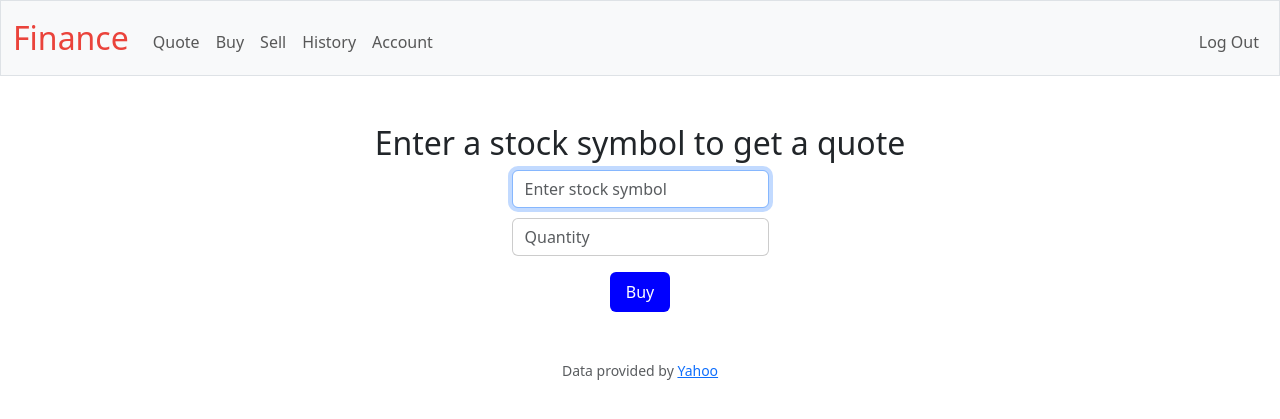
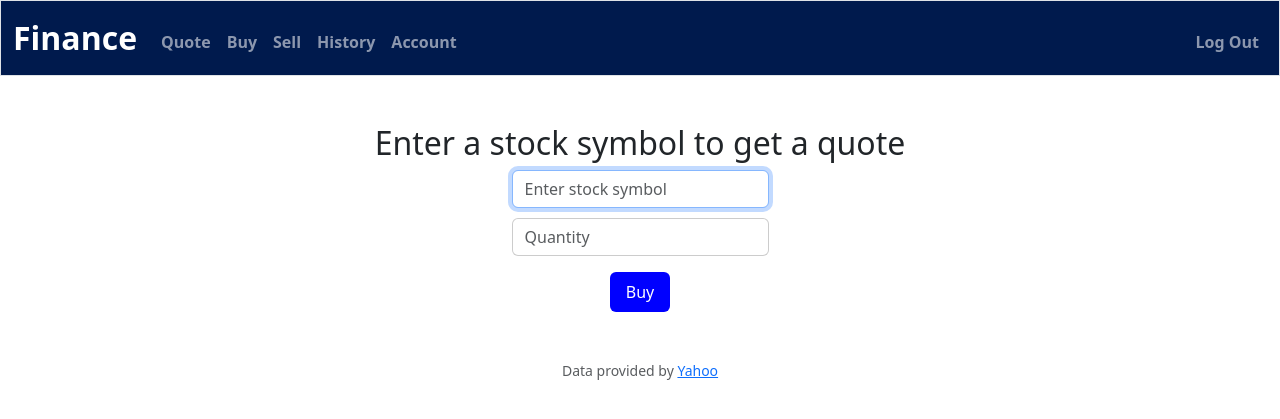
Before and after one commit to CharlieIb/Finance, a Flask app: page /buy in a window 1280 px wide. Shown: the top 419 px of the page. Run offline with Flask 3, Linux system fonts and the light colour scheme; a user stored in the database is signed in.

Commit message:
styling(layout) changed navbar colour to suitable navy

```diff
--- a/app/static/style.css
+++ b/app/static/style.css
@@ -3,11 +3,19 @@ nav .navbar-brand
 {
     font-size: xx-large;
 }
-
+.navbar-dark .navbar-nav .nav-link {
+    font-weight: bold;
+}
+.navbar-dark .navbar-brand {
+    font-weight: bold;
+}
 /* Colors for brand */
-nav .navbar-brand .red
+nav .navbar-brand .white
 {
-    color: #ea433b;
+    color: #ffffff;
+}
+.navbar-dark {
+    background-color: #001a4d !important;
 }
 
 
--- a/app/templates/layout.html
+++ b/app/templates/layout.html
@@ -1,54 +1,75 @@
 <!DOCTYPE html>
-
 <html lang="en">
-
     <head>
-
         <meta charset="utf-8">
         <meta name="viewport" content="initial-scale=1, width=device-width">
-
-        <!-- http://getbootstrap.com/docs/5.3/ -->
-        <link href="https://cdn.jsdelivr.net/npm/bootstrap@5.3.3/dist/css/bootstrap.min.css" rel="stylesheet" integrity="sha384-QWTKZyjpPEjISv5WaRU9OFeRpok6YctnYmDr5pNlyT2bRjXh0JMhjY6hW+ALEwIH" crossorigin="anonymous">
-        <script src="https://cdn.jsdelivr.net/npm/bootstrap@5.3.3/dist/js/bootstrap.bundle.min.js" integrity="sha384-YvpcrYf0tY3lHB60NNkmXc5s9fDVZLESaAA55NDzOxhy9GkcIdslK1eN7N6jIeHz" crossorigin="anonymous"></script>
-
+        <link
+            href="https://cdn.jsdelivr.net/npm/bootstrap@5.3.3/dist/css/bootstrap.min.css"
+            rel="stylesheet"
+            integrity="sha384-QWTKZyjpPEjISv5WaRU9OFeRpok6YctnYmDr5pNlyT2bRjXh0JMhjY6hW+ALEwIH"
+            crossorigin="anonymous"
+        >
+        <script
+            src="https://cdn.jsdelivr.net/npm/bootstrap@5.3.3/dist/js/bootstrap.bundle.min.js"
+            integrity="sha384-YvpcrYf0tY3lHB60NNkmXc5s9fDVZLESaAA55NDzOxhy9GkcIdslK1eN7N6jIeHz"
+            crossorigin="anonymous"
+        ></script>
         <link href="/static/style.css" rel="stylesheet">
         <link href="/static/favicon.ico" rel="icon" type="image/x-icon">
-
-
-        <title> Finance: {% block title %}{% endblock %}</title>
-
+        <title>Finance: {% block title %}{% endblock %}</title>
     </head>
-
     <body>
-
-        <nav class="bg-light border navbar navbar-expand-md navbar-light">
+        <nav class="bg-dark border navbar navbar-expand-md navbar-dark">
             <div class="container-fluid">
-                <a class="navbar-brand" href="/"><span class="red">Finance</span></a>
-                <button aria-controls="navbar" aria-expanded="false" aria-label="Toggle navigation" class="navbar-toggler" data-bs-target="#navbar" data-bs-toggle="collapse" type="button">
+                <a class="navbar-brand" href="/"><span class="white">Finance</span></a>
+                <button
+                    aria-controls="navbar"
+                    aria-expanded="false"
+                    aria-label="Toggle navigation"
+                    class="navbar-toggler"
+                    data-bs-target="#navbar"
+                    data-bs-toggle="collapse"
+                    type="button"
+                >
                     <span class="navbar-toggler-icon"></span>
                 </button>
                 <div class="collapse navbar-collapse" id="navbar">
                     {% if current_user.is_authenticated %}
                     <ul class="navbar-nav me-auto mt-2">
-                            <li class="nav-item"><a class="nav-link" href="/quote">Quote</a></li>
-                            <li class="nav-item"><a class="nav-link" href="/buy">Buy</a></li>
-                            <li class="nav-item"><a class="nav-link" href="/sell">Sell</a></li>
-                            <li class="nav-item"><a class="nav-link" href="/history">History</a></li>
-                            <li class="nav-item"><a class="nav-link" href="/account">Account</a></li>
+                        <li class="nav-item">
+                            <a class="nav-link" href="/quote">Quote</a>
+                        </li>
+                        <li class="nav-item">
+                            <a class="nav-link" href="/buy">Buy</a>
+                        </li>
+                        <li class="nav-item">
+                            <a class="nav-link" href="/sell">Sell</a>
+                        </li>
+                        <li class="nav-item">
+                            <a class="nav-link" href="/history">History</a>
+                        </li>
+                        <li class="nav-item">
+                            <a class="nav-link" href="/account">Account</a>
+                        </li>
                     </ul>
                     <ul class="navbar-nav ms-auto mt-2">
-                            <li class="nav-item"><a class="nav-link" href="/logout">Log Out</a></li>
+                        <li class="nav-item">
+                            <a class="nav-link" href="/logout">Log Out</a>
+                        </li>
                     </ul>
                     {% else %}
                     <ul class="navbar-nav ms-auto mt-2">
-                            <li class="nav-item"><a class="nav-link" href="/register">Register</a></li>
-                            <li class="nav-item"><a class="nav-link" href="/login">Log In</a></li>
+                        <li class="nav-item">
+                            <a class="nav-link" href="/register">Register</a>
+                        </li>
+                        <li class="nav-item">
+                            <a class="nav-link" href="/login">Log In</a>
+                        </li>
                     </ul>
                     {% endif %}
                 </div>
             </div>
         </nav>
-
         {% if get_flashed_messages() %}
         <header>
             <div class="alert alert-primary mb-0 text-center" role="alert">
@@ -56,31 +77,33 @@
             </div>
         </header>
         {% endif %}
-
-        <main class="container py-5 text-center">
-            {% block main %}{% endblock %}
-        </main>
-
+        <main class="container py-5 text-center">{% block main %}{% endblock %}</main>
         <footer class="mb-5">
-
             <p class="mb-3 small text-center text-muted">
-                Data provided by <a href="https://finance.yahoo.com/">Yahoo</a>
+                Data provided by
+                <a href="https://finance.yahoo.com/">Yahoo</a>
             </p>
-
             <script>
-                document.addEventListener('DOMContentLoaded', function() {
+                document.addEventListener('DOMContentLoaded', function () {
                     // Adapted from https://stackoverflow.com/a/10162353
-                    const html = '<!DOCTYPE ' +
+                    const html =
+                        '<!DOCTYPE ' +
                         document.doctype.name +
-                    (document.doctype.publicId ? ' PUBLIC "' + document.doctype.publicId + '"' : '') +
-                    (!document.doctype.publicId && document.doctype.systemId ? ' SYSTEM' : '') +
-                    (document.doctype.systemId ? ' "' + document.doctype.systemId + '"' : '') +
-                    '>\n' + document.documentElement.outerHTML;
-                    document.querySelector('form[action="https://validator.w3.org/check"] > input[name="fragment"]').value = html;
+                        (document.doctype.publicId
+                            ? ' PUBLIC "' + document.doctype.publicId + '"'
+                            : '') +
+                        (!document.doctype.publicId && document.doctype.systemId
+                            ? ' SYSTEM'
+                            : '') +
+                        (document.doctype.systemId
+                            ? ' "' + document.doctype.systemId + '"'
+                            : '') +
+                        '>\\n' + document.documentElement.outerHTML;
+                    document.querySelector(
+                        'form[action="https://validator.w3.org/check"] > input[name="fragment"]'
+                    ).value = html;
                 });
             </script>
         </footer>
-
     </body>
-
 </html>
```
Lines whose indentation alone changed are shown as unchanged.
